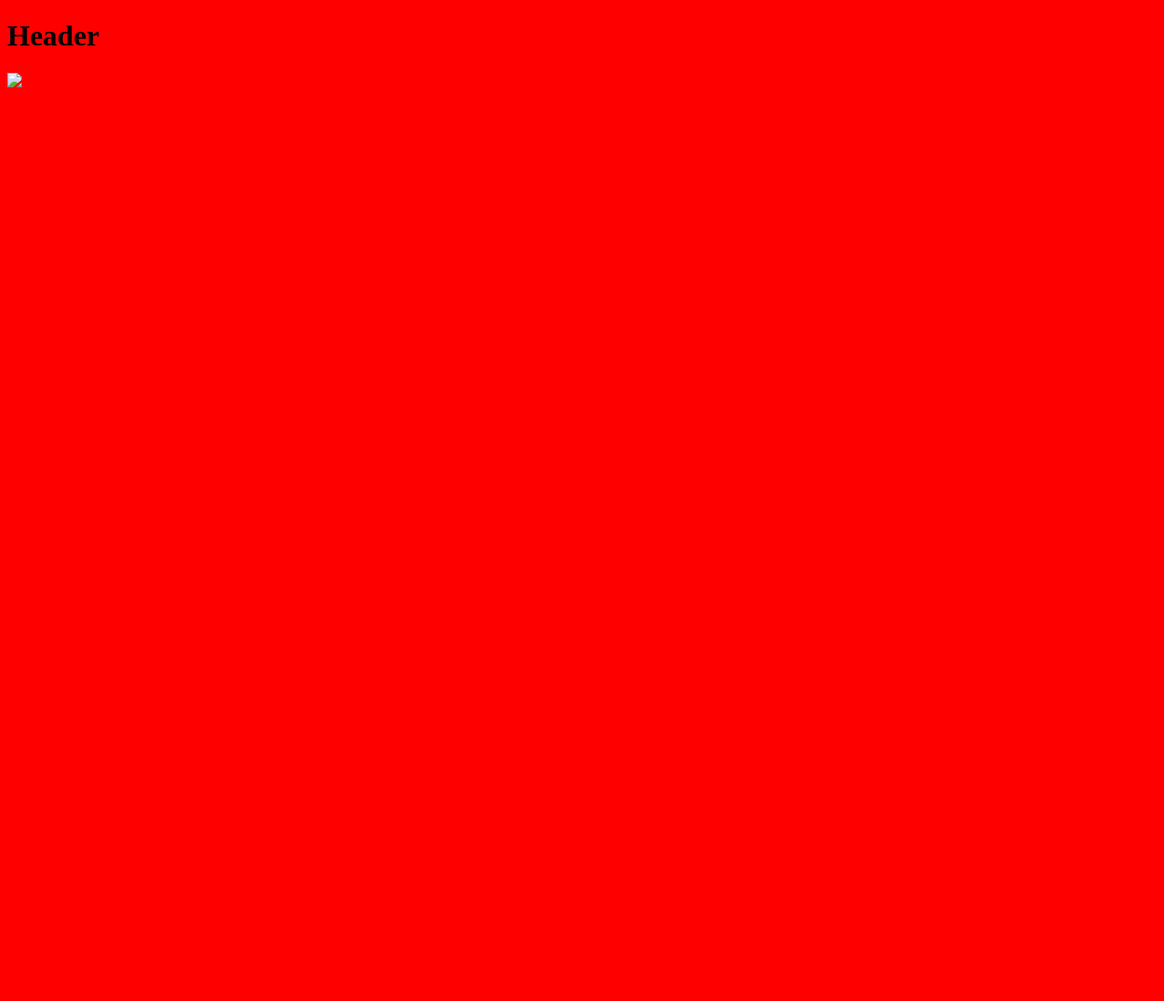
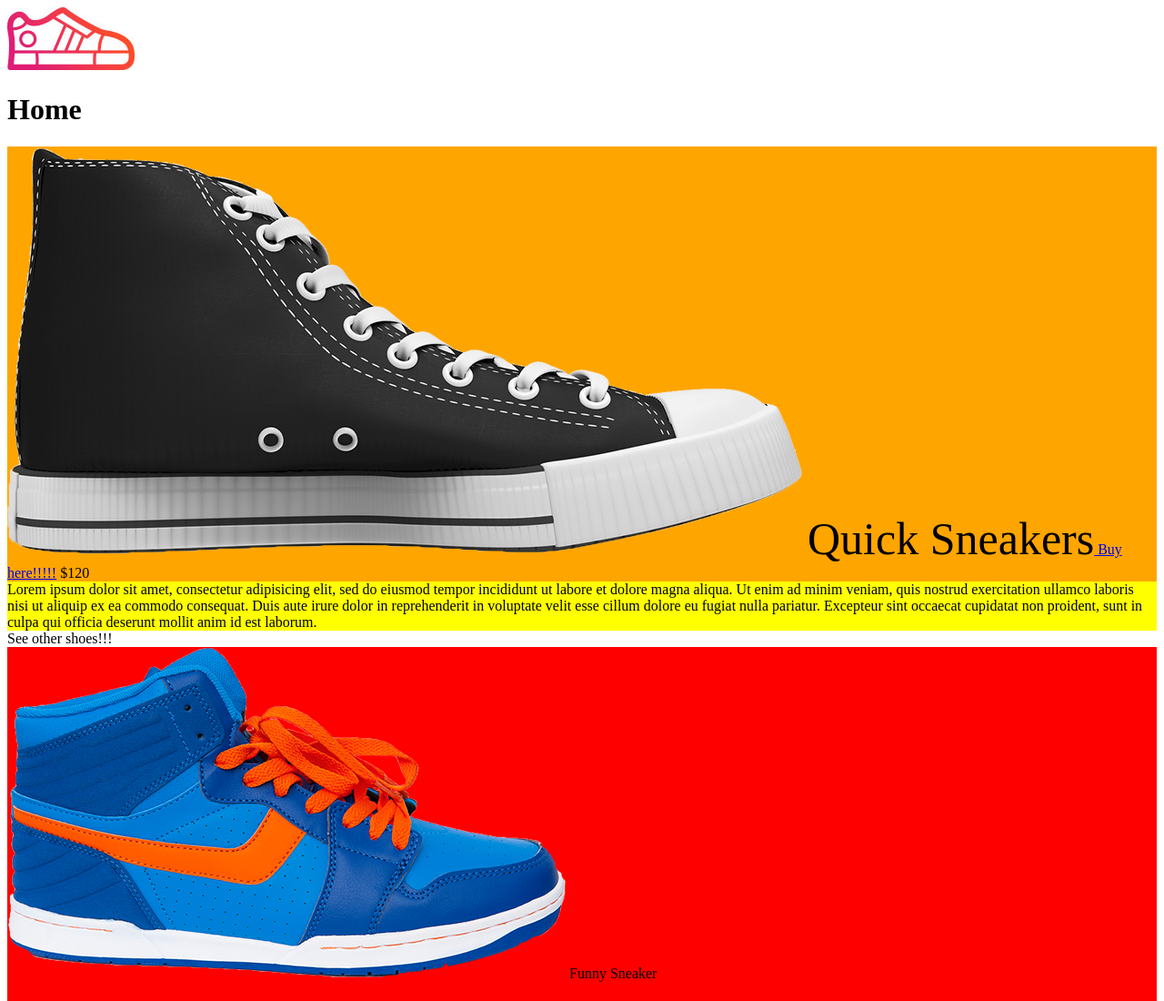
Before and after one commit to dmaybank4/sneaker-app, a plain HTML site: page index.html in a window 1280 px wide. Shown: the top 1100 px of the page at 91% size. Before the commit the page ends 800 px from the top, so only its background shows below. Drawn offline with Linux system fonts and the light colour scheme.

Commit message:
Crappy hw attempt

```diff
--- a/index.html
+++ b/index.html
@@ -4,10 +4,38 @@
     <title>Sneakers</title>
     <link rel="stylesheet" href="styles.css">
   </head>
-  <body>
     <header>
-      <h1>Header</h1>
+      <img src="./images/logo.jpg">
     </header>
-    <img src="./avatar-doge.jpg">
-  </body>
+    <h1 href="https://www.google.com">
+      Home
+    </h1>
+      <section>
+        <img src="./images/shoe1.png">
+      <b1>Quick Sneakers</b1><a href="https://www.google.com">   Buy here!!!!!</a>
+      $120
+      </section>
+  <article>
+    Lorem ipsum dolor sit amet, consectetur adipisicing elit, sed do eiusmod tempor incididunt ut labore et dolore magna aliqua. Ut enim ad minim veniam, quis nostrud exercitation ullamco laboris nisi ut aliquip ex ea commodo consequat. Duis aute irure dolor in reprehenderit in voluptate velit esse cillum dolore eu fugiat nulla pariatur. Excepteur sint occaecat cupidatat non proident, sunt in culpa qui officia deserunt mollit anim id est laborum.
+  </article>
+  See other shoes!!!
+  <aside>
+   <div class="my-div">
+    <p1>
+      <img src="./images/shoe2.png"> Funny Sneaker
+    </p1>
+   <div class="my-div">
+    <p2>
+     <img src="./images/shoe3.png"> Funny Sneaker
+    </p2>
+   <div class="my-div">
+    <p3>
+     <img src="./images/shoe4.png"> Funny Sneaker
+    </p3>
+  </aside>
+  <footer>
+    <img src="./images/logo.jpg">
+     <element1 href="https://www.google.com"> Shipping<element1>
+  </footer>
+    Terms/Conditions
 </html>
--- a/styles.css
+++ b/styles.css
@@ -1,2 +1,6 @@
-body {
-  background-color: red}
+article {background-color: yellow}
+
+header {display: block;}
+b1 {font-style: bold;font-size: 50px}
+section {background-color: orange}
+aside{background-color: red}
```
